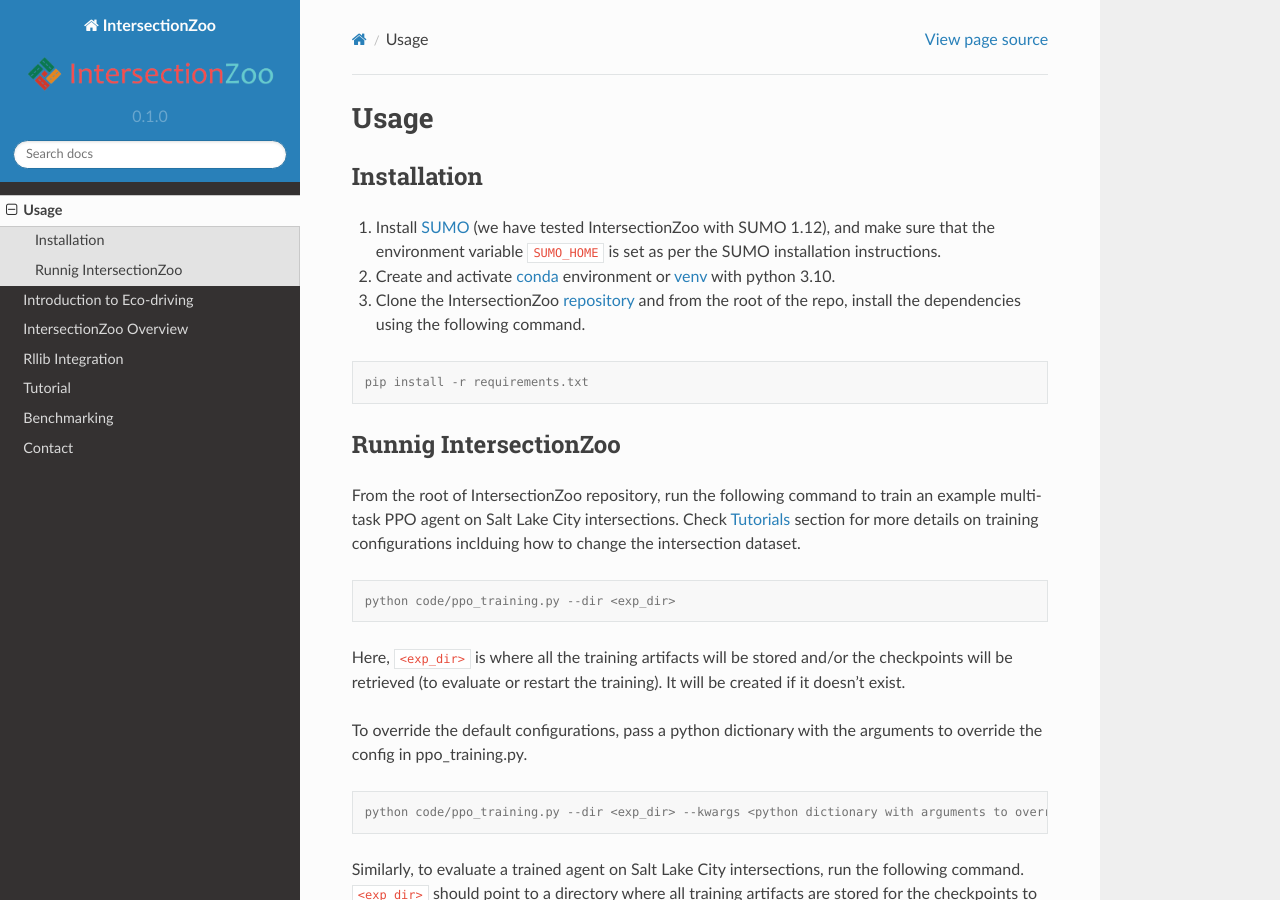
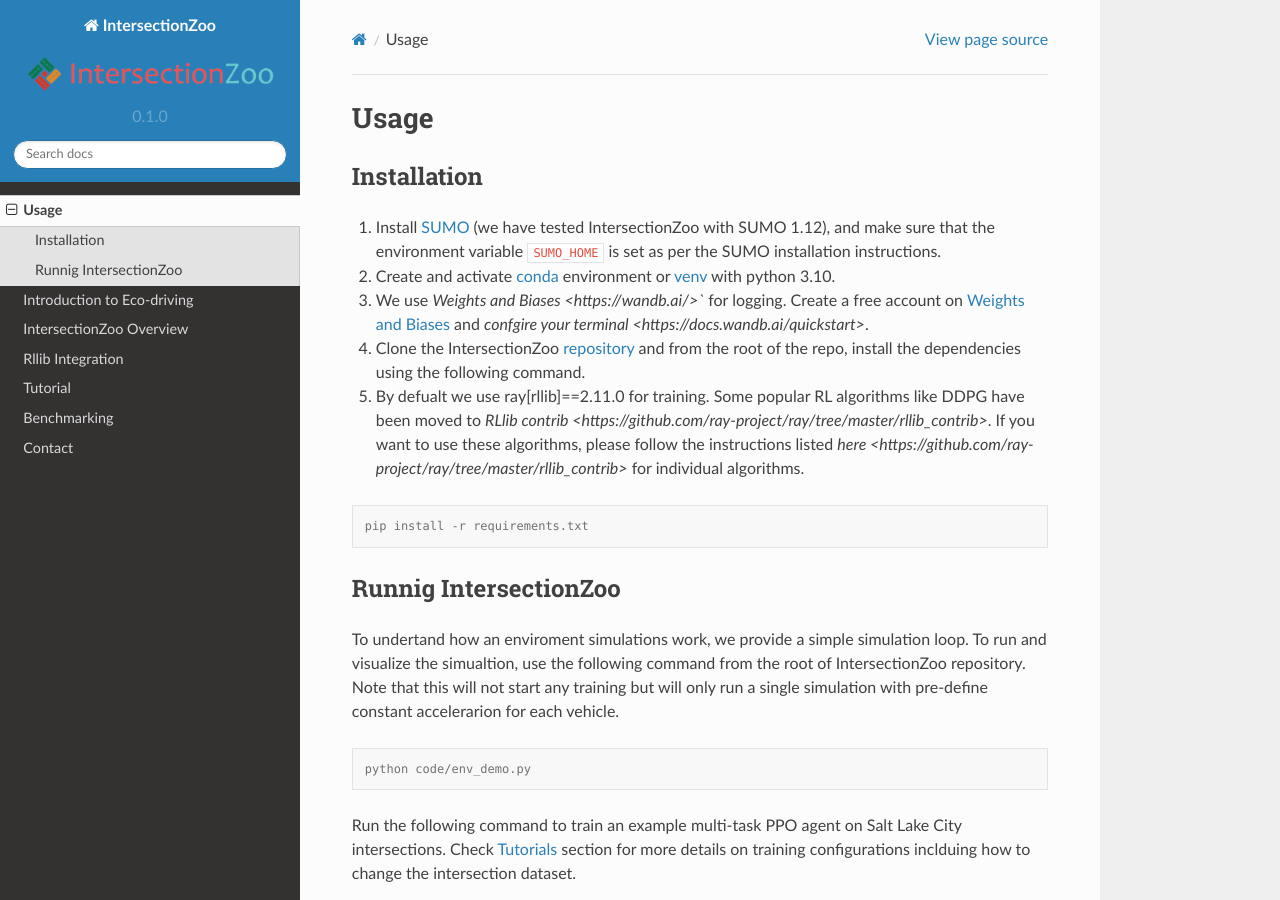
Before and after one commit to Vindulamj/IntersectionZoo-Docs, a Sphinx documentation site: the page built from docs/source/usage.rst, in a window 1280 px wide and 900 px high. Built offline with Sphinx 7.4.7 and the Read the Docs theme 2.0.0, drawn with Linux system fonts in a browser that asks for light colours; pages that are not in the unit, such as notebooks, are missing from menus.

Commit message:
add details of env_demo

```diff
--- a/docs/source/usage.rst
+++ b/docs/source/usage.rst
@@ -8,7 +8,9 @@ Installation
 
 1. Install `SUMO <https://sumo.dlr.de/docs/Installing/index.html>`_  (we have tested IntersectionZoo with SUMO 1.12), and make sure that the environment variable ``SUMO_HOME`` is set as per the SUMO installation instructions.
 2. Create and activate `conda <https://docs.conda.io/en/latest>`_ environment or `venv <https://docs.python.org/3/library/venv.html>`_ with python 3.10.
-3. Clone the IntersectionZoo `repository <https://github.com/mit-wu-lab/IntersectionZoo/>`_ and from the root of the repo, install the dependencies using the following command.
+3. We use `Weights and Biases <https://wandb.ai/>`` for logging. Create a free account on `Weights and Biases <https://wandb.ai/>`_ and `confgire your terminal <https://docs.wandb.ai/quickstart>`.
+4. Clone the IntersectionZoo `repository <https://github.com/mit-wu-lab/IntersectionZoo/>`_ and from the root of the repo, install the dependencies using the following command.
+5. By defualt we use ray[rllib]==2.11.0 for training. Some popular RL algorithms like DDPG have been moved to `RLlib contrib <https://github.com/ray-project/ray/tree/master/rllib_contrib>`. If you want to use these algorithms, please follow the instructions listed `here <https://github.com/ray-project/ray/tree/master/rllib_contrib>` for individual algorithms.
 
 .. code-block:: console
 
@@ -17,7 +19,13 @@ Installation
 Runnig IntersectionZoo
 -----------------------
 
-From the root of IntersectionZoo repository, run the following command to train an example multi-task PPO agent on Salt Lake City intersections.
+To undertand how an enviroment simulations work, we provide a simple simulation loop. To run and visualize the simualtion, use the following command from the root of IntersectionZoo repository. Note that this will not start any training but will only run a single simulation with pre-define constant accelerarion for each vehicle.
+
+.. code-block:: console
+
+   python code/env_demo.py
+
+Run the following command to train an example multi-task PPO agent on Salt Lake City intersections.
 Check `Tutorials <https://intersectionzoo-docs.readthedocs.io/en/latest/tutorial.html>`_ section for more details on training configurations inclduing how to change the intersection dataset.
 
 .. code-block:: console
```
Also changed, not shown: 1 other file.
